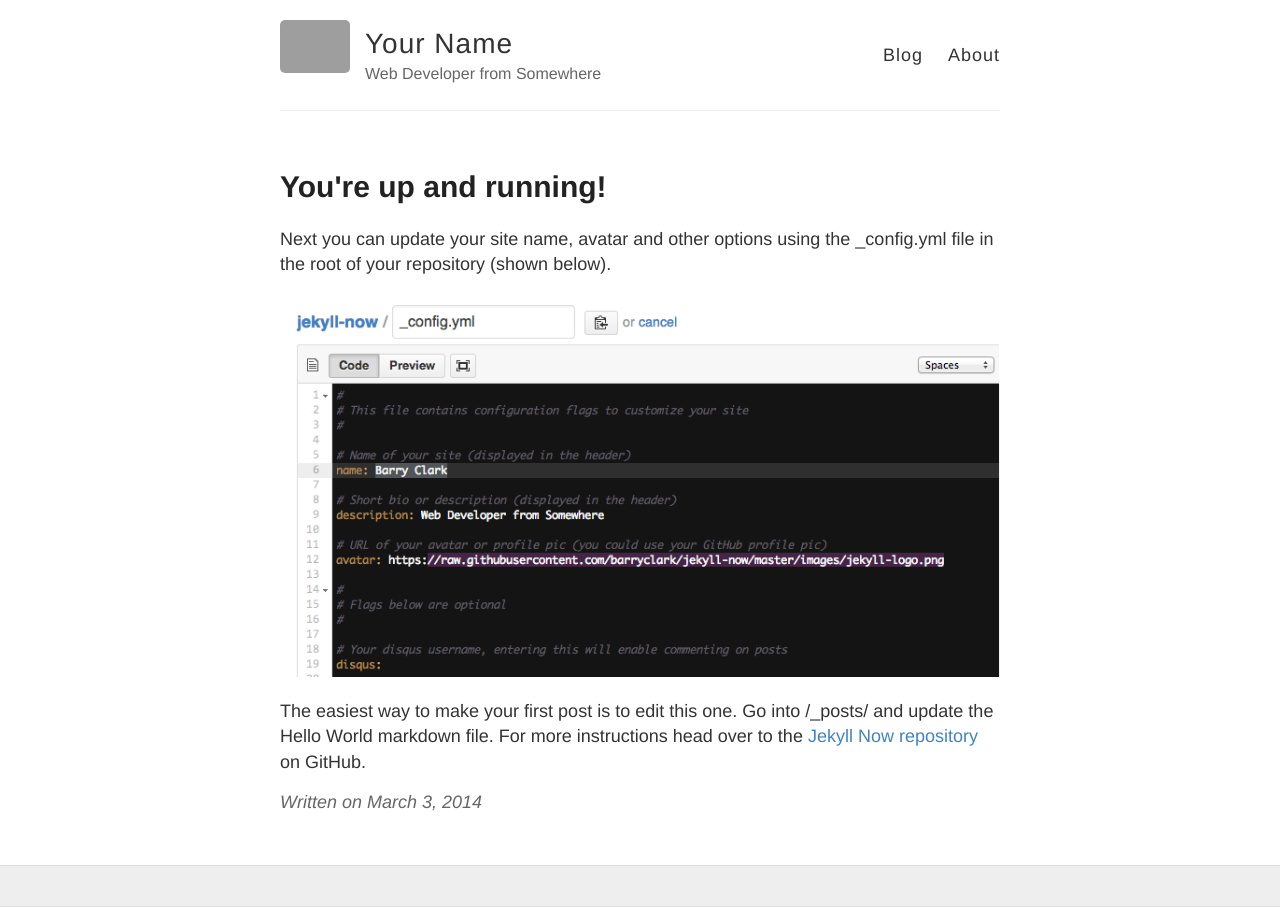
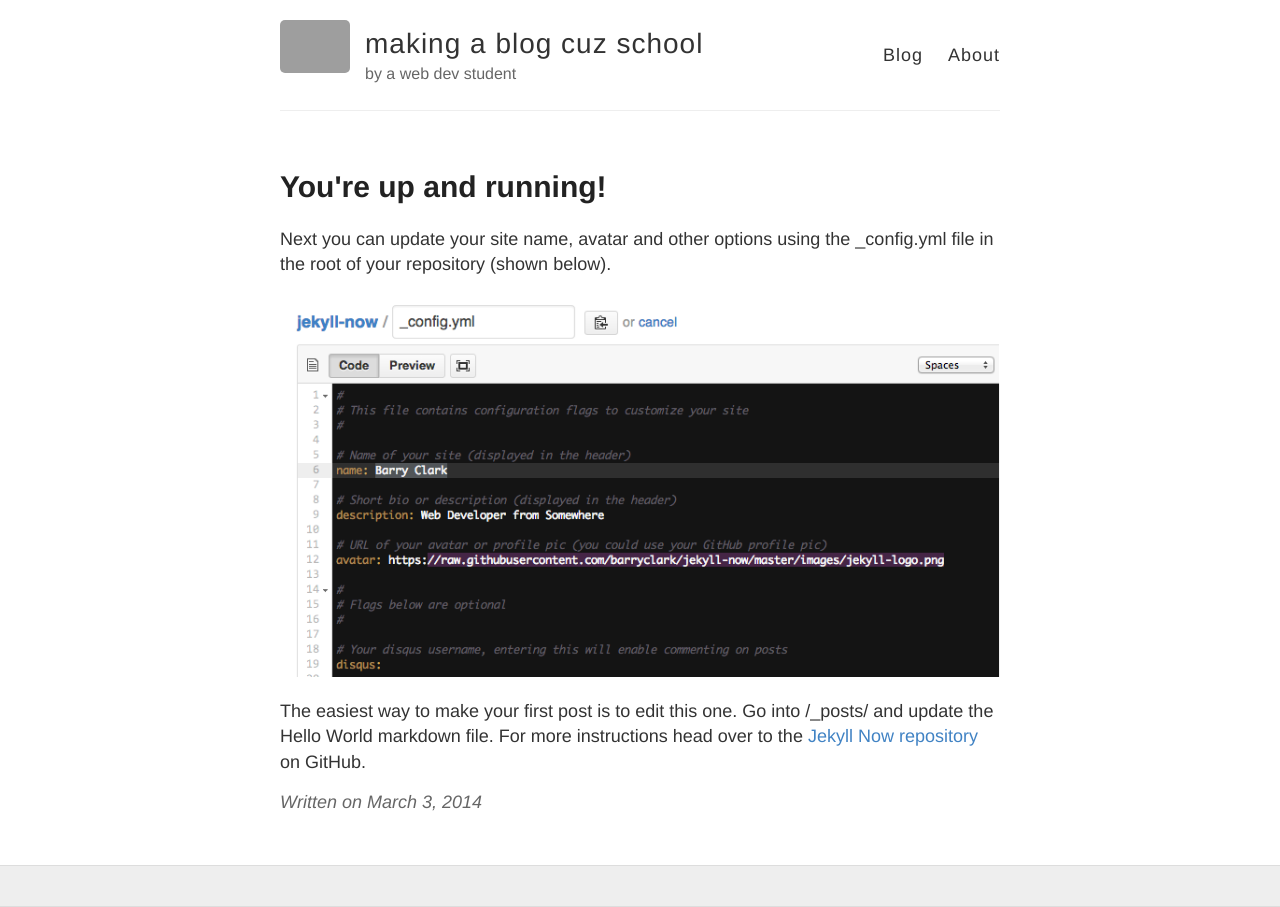
Before and after one commit to sabejensen/seajensen.github.io, a Jekyll site: the page built from _posts/2014-3-3-Hello-World.md, in a window 1280 px wide. Built offline with Jekyll 4.4.1, drawn with Linux system fonts in a browser that asks for light colours; grey boxes are pictures that could not be loaded.

Commit message:
updating config

```diff
--- a/_config.yml
+++ b/_config.yml
@@ -3,13 +3,13 @@
 #
 
 # Name of your site (displayed in the header)
-name: Your Name
+name: making a blog cuz school
 
 # Short bio or description (displayed in the header)
-description: Web Developer from Somewhere
+description: by a web dev student
 
 # URL of your avatar or profile pic (you could use your GitHub profile pic)
-avatar: https://raw.githubusercontent.com/barryclark/jekyll-now/master/images/jekyll-logo.png
+avatar: https://i.pinimg.com/564x/cb/9b/d0/cb9bd042e7aa2681ddd32bba55c59b42.jpg
 
 #
 # Flags below are optional
```
